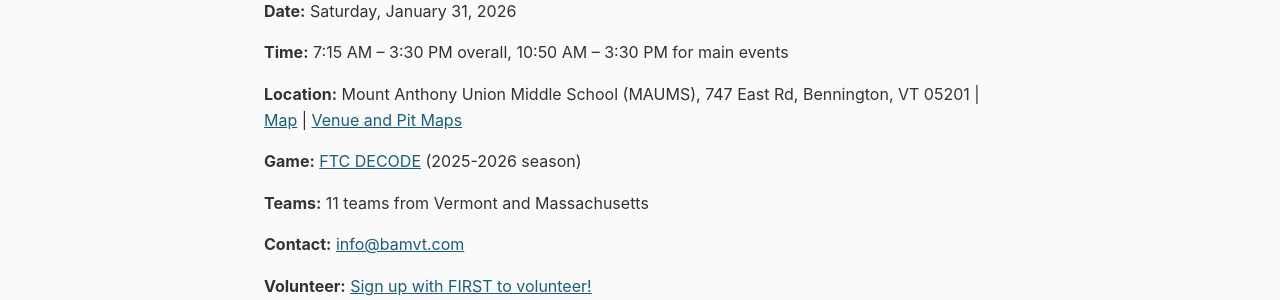
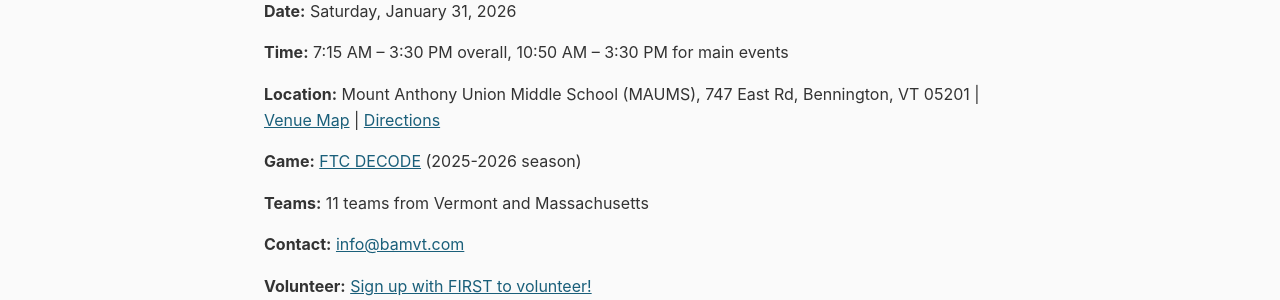
Before and after one commit to bennington-area-robotics/bennington-area-robotics.github.io, a Jekyll site: the page built from events/bennington-qualifier-2026/index.md, in a window 1280 px wide and 900 px high. Shown: the part 387-687 px from the top of the window. Built offline with Jekyll 4.4.1, drawn with Linux system fonts in a browser that asks for light colours.

Commit message:
simplifies verbage

```diff
--- a/events/bennington-qualifier-2026/index.md
+++ b/events/bennington-qualifier-2026/index.md
@@ -12,7 +12,7 @@ An official FIRST Tech Challenge Level 1 Qualifying Tournament, with advancement
 
 **Time:** 7:15 AM – 3:30 PM overall, 10:50 AM – 3:30 PM for main events
 
-**Location:** Mount Anthony Union Middle School (MAUMS), 747 East Rd, Bennington, VT 05201 \| [Map](https://maps.app.goo.gl/zE9WbCbWNENq3pGUA){:target="_blank"} \| [Venue and Pit Maps](venue-and-pit-maps.pdf){:target="_blank"}
+**Location:** Mount Anthony Union Middle School (MAUMS), 747 East Rd, Bennington, VT 05201 \| [Venue Map](venue-map.pdf){:target="_blank"} \| [Directions](https://maps.app.goo.gl/zE9WbCbWNENq3pGUA){:target="_blank"}
 
 **Game:** [FTC DECODE](https://www.firstinspires.org/programs/ftc/game-and-season){:target="_blank"} (2025-2026 season)
 
```
Also changed, not shown: 2 other files.
